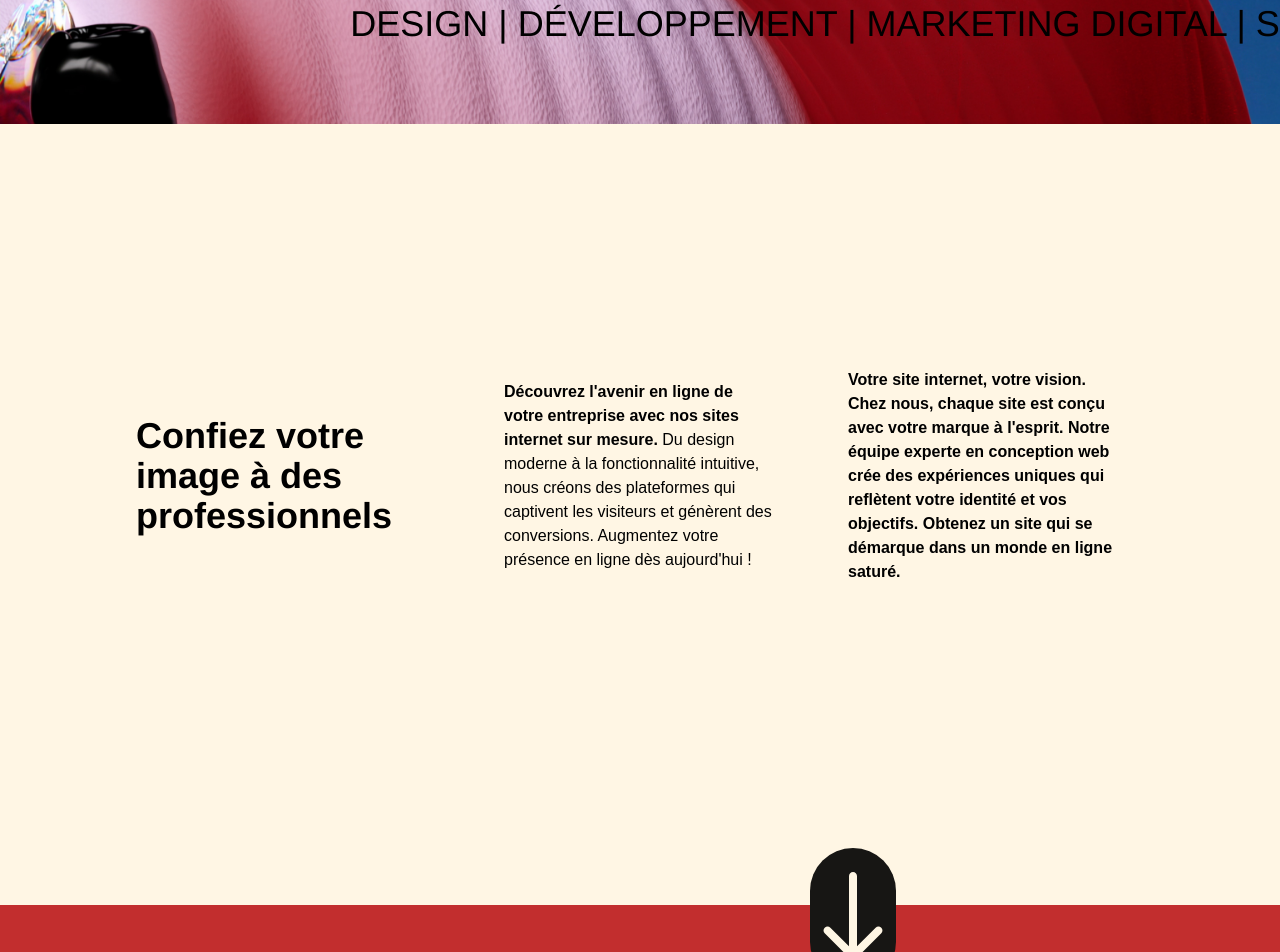
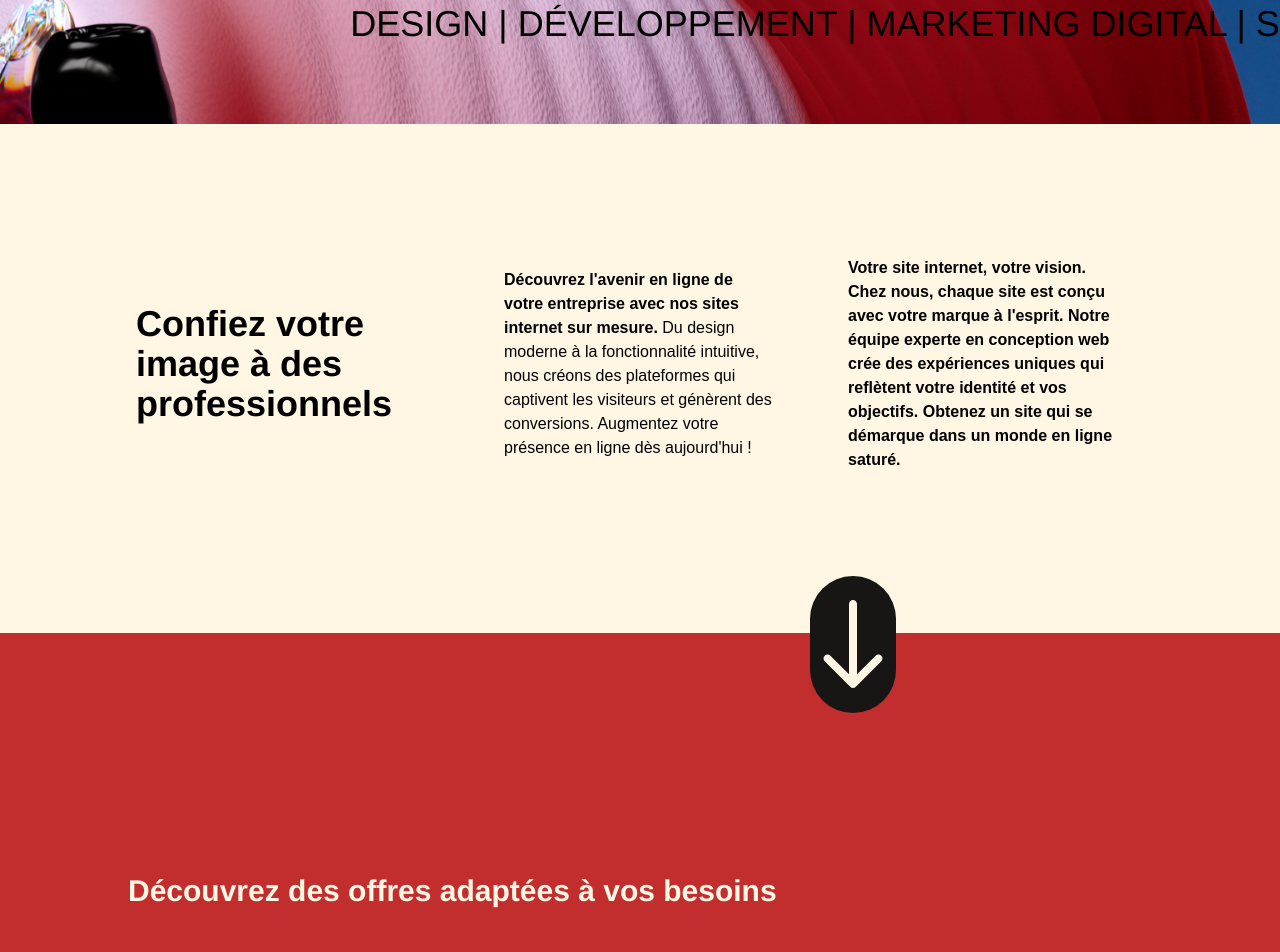
Before and after one commit to franzhopp/v3q, a React (Vite) app: page / in a window 1280 px wide. Shown: the part 820-1772 px from the top of the page. Built offline with nearby package versions, Linux system fonts and the light colour scheme; a web font is replaced by a local one.

Commit message:
[ADD] h-screen

```diff
--- a/src/Components/Contact/contact.jsx
+++ b/src/Components/Contact/contact.jsx
@@ -26,8 +26,8 @@ const Form = () => {
         <div>
           <Title />
         </div>
-        <div className="flex justify-center sm:flex-row md:flex-row lg:flex-row flex-col m-10 mt-12">
-          <div className="w-96 h-3/6 mr-64 mb-20 sm:mb-10 sm:text-left md:text-left">
+        <div className="flex justify-center sm:flex-row md:flex-row lg:flex-row flex-col m-10">
+          <div className="w-96 h-3/6 mr-64 sm:mb-5 sm:text-left md:text-left">
             <p className="font-extrabold text-2xl sm:text-4xl text-black w-80 sm:w-96 md:w-96 lg:w-96">
               Si vous recherchez une agence digitale qui peut donner vie à votre
               projet numérique, qui excelle dans le design et le développement
@@ -58,7 +58,7 @@ const Form = () => {
                 fill="#E18AB0"
               />
             </svg>
-            <div className="flex flex-col mt-10 sm:mt-6">
+            <div className="flex flex-col sm:mt-6">
               <div className="sm:w-w-f md:w-w-f">
                 <div className="bg-contact relative bottom-10 sm:bottom-72 mb-20 rounded-rounded-form-56 p-10">
                   <form>
--- a/src/Components/Navbar/navbar.jsx
+++ b/src/Components/Navbar/navbar.jsx
@@ -61,7 +61,7 @@ const Navbar = () => {
   }, []);
 
   return (
-    <div className="image-navi-studio sm:pb-20 mb:min-h-650 min-h-500">
+    <div className="image-navi-studio h-screen sm:pb-20 mb:min-h-650 min-h-500">
       <nav
         className="bg-FFF6E4 border-b-4 border-C22E2E h-28 items-center transition duration-300 ease-in-out fixed w-full top-0 left-0 shadow-md z-max"
         data-aos="fade-left"
--- a/src/Components/Section/section-duplicate.jsx
+++ b/src/Components/Section/section-duplicate.jsx
@@ -5,7 +5,7 @@ const SectionDuplicate = () => {
         <div className="border-beige">
           <section className="max-w-6xl mx-auto py-60 px-4 sm:px-6 lg:px-8">
             <h3
-              className="text-left ml-10 font-extrabold text-xl text-FFF6E4"
+              className="text-left ml-8 font-extrabold text-3xl text-FFF6E4"
               data-aos="fade-right"
             >
               Découvrez des offres adaptées à vos besoins
--- a/src/Components/Section/section.jsx
+++ b/src/Components/Section/section.jsx
@@ -6,7 +6,7 @@ const Section = () => {
       <div className="border-red">
         <section
           id="about"
-          className="max-w-6xl mx-auto py-40 px-4 sm:px-6 lg:px-8"
+          className="max-w-6xl mx-auto mt-20 px-4 sm:px-6 lg:px-8"
         >
           <div className="mt-8 flex flex-wrap justify-center items-center space-x-0 sm:space-x-6">
             {/* Step 1 */}
```
